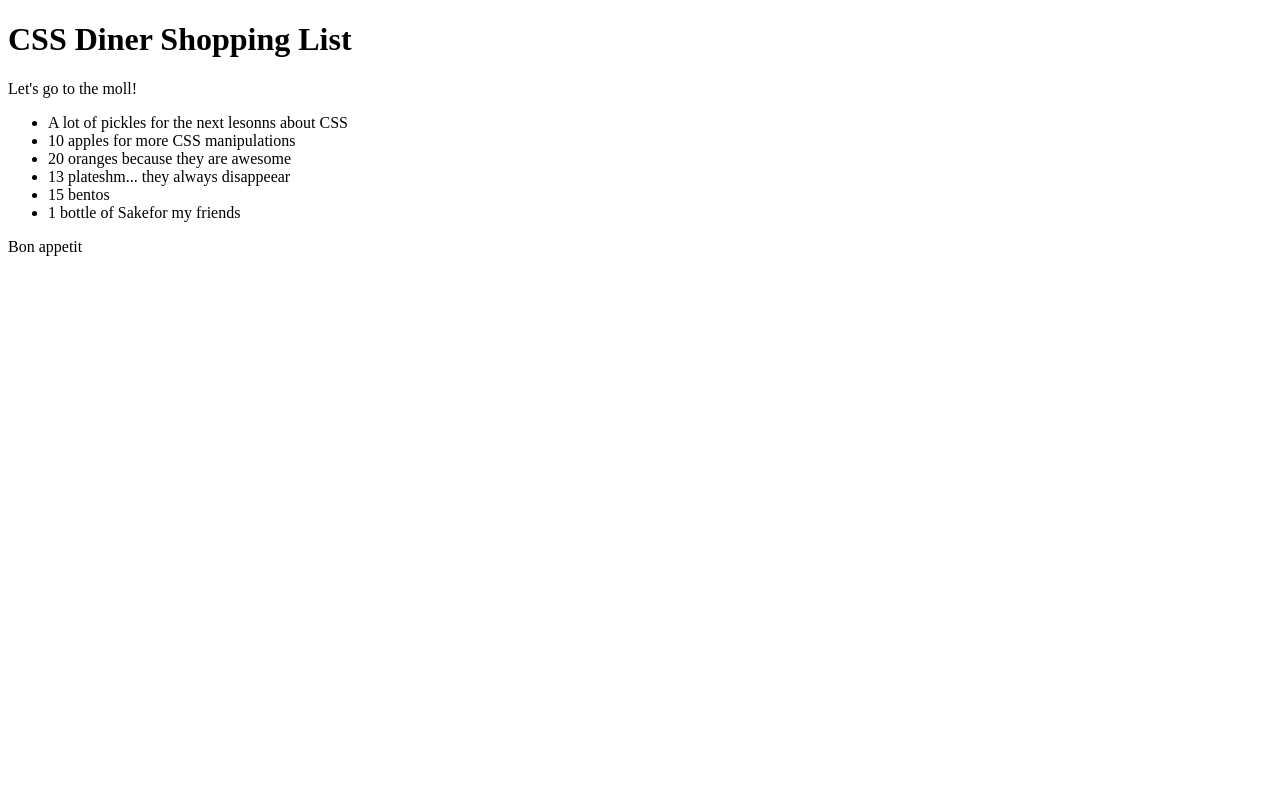
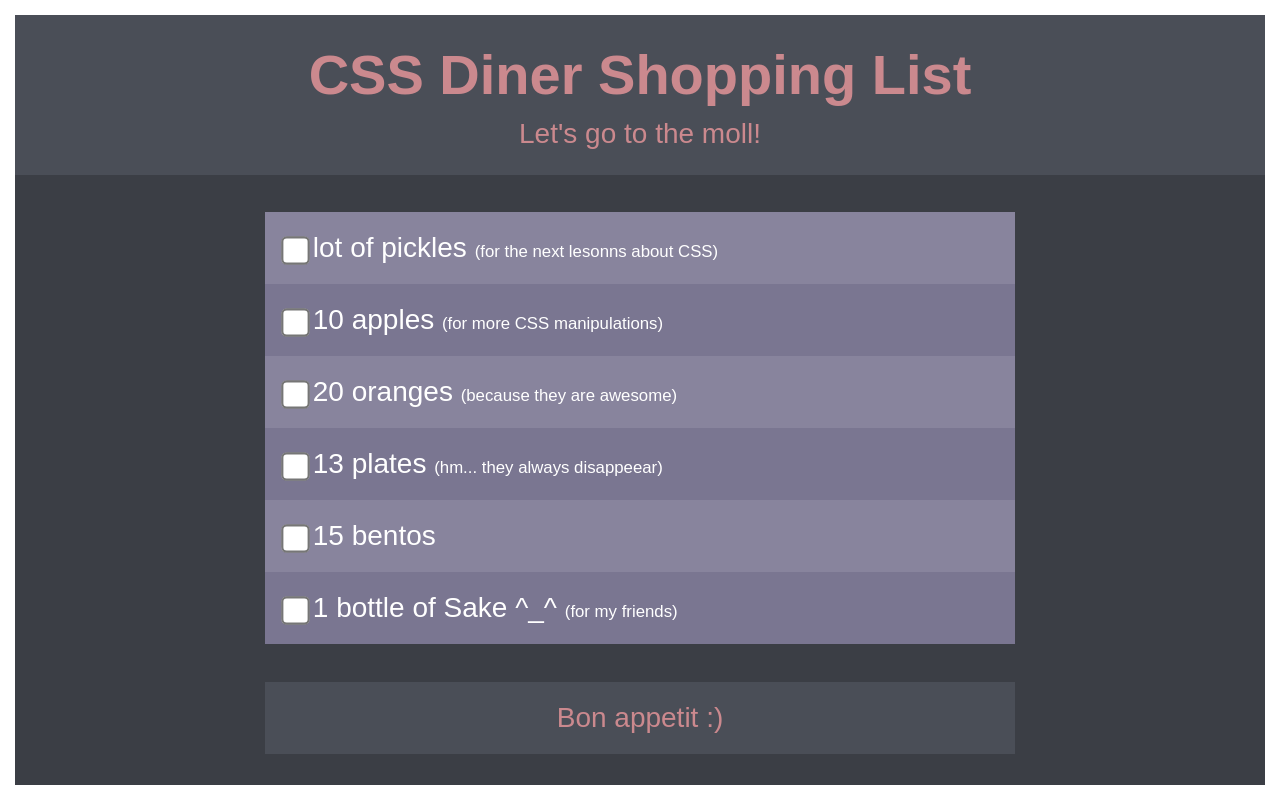
Before and after one commit to ANATOLIITSYHANOV/lesson4-homework, a plain HTML site: page index.html in a window 1280 px wide. Drawn offline with Linux system fonts and the light colour scheme.

Commit message:
ready version

```diff
--- a/index.html
+++ b/index.html
@@ -1,10 +1,11 @@
-<!DOCTYPE html>
+<!DOCTYPE html />
 <html lang="en">
 
 <head>
-    <meta charset="UTF-8">
+    <meta charset="UTF-8" />
     <title> CSS Diner Shopping List </title>
-    <link rel="stylesheet" href="style.css">
+    <link rel="stylesheet" href="style.css" />
+    <link rel="shortcut icon" href="favicon.png" type="image/png" />
 </head>
 
 <body>
@@ -14,16 +15,33 @@
     </header>
     <main>
         <ul>
-            <li>A lot of pickles <span>for the next lesonns about CSS</span></li>
-            <li>10 apples <span>for more CSS manipulations</span></li>
-            <li>20 oranges <span>because they are awesome</span></li>
-            <li>13 plates<span>hm... they always disappeear</span></li>
-            <li>15 bentos</li>
-            <li>1 bottle of Sake<span>for my friends</span></li>
+            <li>
+                <label> <input type="checkbox" /> <span>lot of pickles
+                        <span class="Spanlevel-2">for the next lesonns about CSS</span></span></label>
+            </li>
+            <li>
+                <label><input type="checkbox" /> <span>10 apples
+                    <span class="Spanlevel-2" >for more CSS manipulations</span></span></label>
+            </li>
+            <li>
+                <label><input type="checkbox" /> <span>20 oranges
+                    <span class="Spanlevel-2">because they are awesome</span></span></label>
+            </li>
+            <li>
+                <label><input type="checkbox" /> <span>13 plates
+                    <span class="Spanlevel-2">hm... they always disappeear</span></span></label>
+            </li>
+            <li>
+                <label><input type="checkbox" /> <span>15 bentos</span></label>
+            </li>
+            <li>
+                <label><input type="checkbox" /> <span>1 bottle of Sake ^_^
+                    <span class="Spanlevel-2" >for my friends</span></span></label>
+            </li>
         </ul>
     </main>
     <footer>
-        <p>Bon appetit</p>
+        <p class="footer">Bon appetit :)</p>
     </footer>
 </body>
 
--- /dev/null
+++ b/style.css
@@ -0,0 +1,93 @@
+[lang="en"]{
+    border: 15px solid white;
+}
+
+* {
+    font-family: Trebuchet, Arial, sans-serif;
+   transition: all .1s ease-in;
+}
+
+body{
+    background-color: #3B3E45;
+    margin: 0;
+    font-size: 28px;
+}
+
+header, footer {
+   color: #CB898E;
+   text-align: center;
+   background-color: #4A4E57;
+}
+
+h1 {
+    height: 65px;
+    line-height: 120px;
+   font-size: 2em;
+}
+
+h1+p{
+  padding-top: 0;
+  padding-bottom: 25px;
+}
+
+.footer{
+   padding: 20px;
+}
+
+main{
+   margin-top: 3%;
+   margin-left: 20%;
+   background-color: #88849D;
+   width: 60%;
+}
+
+footer{
+    margin-top: 3%;
+    margin-left: 20%;
+    width: 60%;
+}
+
+ul{
+    margin-left: 0;
+    padding-inline-start: 0;
+}
+
+li{
+    padding: 20px;
+    color: white;
+    list-style-type: none;
+}
+
+li:nth-child(2n){
+    background-color:#7A7691;
+}
+
+.Spanlevel-2:before{
+    content: "("
+}
+
+.Spanlevel-2:after{
+    content: ")"
+}
+
+.Spanlevel-2 {
+    font-size: 0.6em;
+}
+
+input:checked+span {
+   text-decoration: line-through;
+}
+
+li:hover{
+    border-top: 3px solid white;
+    border-bottom: 3px solid white;
+    background-color: #625E77;
+}
+
+li:active{
+    background-color: #CB898E
+}
+
+input{
+    transform:scale(2.2);
+}
```
Also changed, not shown: favicon.png (added).
